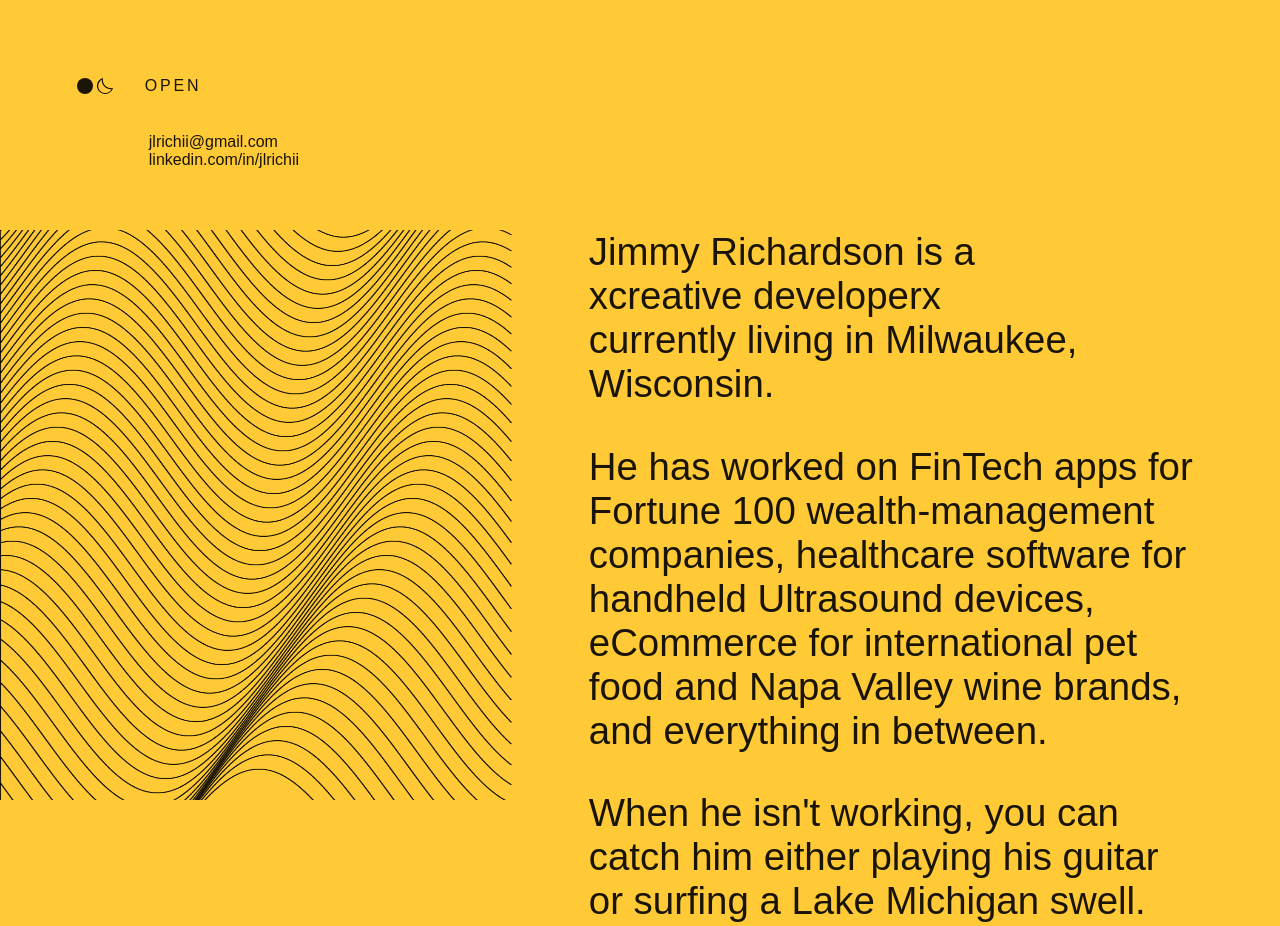
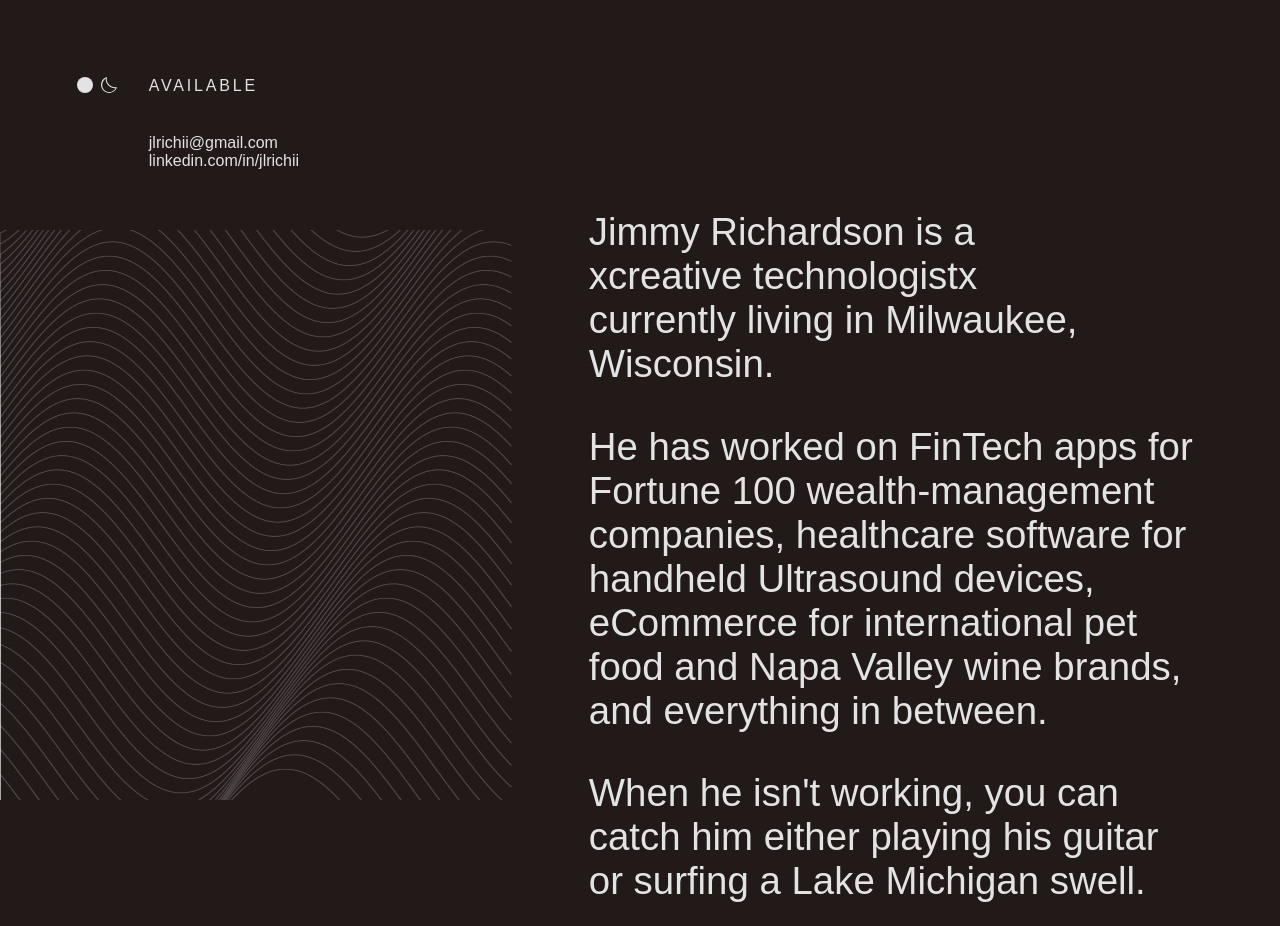
Before and after one commit to jimmyrichardson/jimmyglowup2023, a plain HTML site: page index.html in a window 1280 px wide. Drawn offline with Linux system fonts and the light colour scheme; animation ran at ten frames a second; a web font is replaced by a local one.

Commit message:
July cleanup

```diff
--- a/index.html
+++ b/index.html
@@ -12,7 +12,8 @@
     <style type="text/css">
       :root {
         --yellow: #ffca36;
-        --black: rgba(0, 0, 0, 0.9);
+        --black: rgba(10, 0, 0, 0.9);
+        --white: rgba(250, 250, 250, 0.9);
         --spacing: 6vw;
       }
       * {
@@ -28,6 +29,19 @@
         font-smooth: always;
         -webkit-font-smoothing: antialiased;
         -moz-osx-font-smoothing: grayscale;
+      }
+      ::selection {
+        background-color: var(--black);
+        color: var(--yellow);
+      }
+      body.darkmode {
+        background-color: var(--black);
+        color: var(--white);
+        fill: var(--white);
+      }
+      body.darkmode ::selection {
+        background-color: var(--white);
+        color: var(--black);
       }
       div {
         position: fixed;
@@ -51,17 +65,6 @@
         display: flex;
         align-items: center;
       }
-      aside p:before {
-        content: "";
-        width: 1rem;
-        height: 1rem;
-        margin-right: 0.25rem;
-        background-color: var(--black);
-        border-radius: 99px;
-      }
-      aside svg {
-        margin-right: 2rem;
-      }
       aside a {
         margin-left: 4.5rem;
       }
@@ -72,6 +75,22 @@
         text-decoration: none;
         color: var(--black);
       }
+      .darkmode a {
+        color: var(--white);
+      }
+      button {
+        -webkit-appearance: none;
+        -moz-appearance: none;
+        -o-appearance: none;
+        appearance: none;
+        background: none;
+        border: none;
+        cursor: pointer;
+        margin-right: 2rem;
+      }
+      button:first-child {
+        margin-right: 0.5rem;
+      }
       main {
         font-size: clamp(32px, 3vw, 96px);
         width: 60vw;
@@ -81,6 +100,9 @@
       }
       p {
         margin-bottom: clamp(36px, 3vw, 82px);
+      }
+      main p:first-child {
+        margin-top: -1.25rem;
       }
       @media (max-width: 767px) {
         div {
@@ -108,19 +130,26 @@
       }
     </style>
   </head>
-  <body>
+  <body class="darkmode">
     <div>
       <aside>
         <p>
-          <svg width="16px" height="16px" viewBox="0 0 16 16">
-            <path
-              d="M4.8,1.6c-0.2,2.6,0.8,5.1,2.7,7c1.7,1.7,4,2.7,6.5,2.7c0.2,0,0.4,0,0.5,0c-0.3,0.6-0.7,1.2-1.2,1.7
+          <button type="button" id="darkmode">
+            <svg width="16px" height="16px" viewBox="0 0 16 16">
+              <circle cx="8" cy="8" r="8" />
+            </svg>
+          </button>
+          <button type="button" id="lightmode">
+            <svg width="16px" height="16px" viewBox="0 0 16 16">
+              <path
+                d="M4.8,1.6c-0.2,2.6,0.8,5.1,2.7,7c1.7,1.7,4,2.7,6.5,2.7c0.2,0,0.4,0,0.5,0c-0.3,0.6-0.7,1.2-1.2,1.7
 		c-1.3,1.3-3.1,2.1-5,2.1c-1.9,0-3.7-0.7-5-2.1c-2.8-2.8-2.8-7.3,0-10.1C3.6,2.3,4.2,1.9,4.8,1.6 M6,0C4.7,0.4,3.4,1.1,2.4,2.1
 		c-3.2,3.2-3.2,8.3,0,11.5C4,15.2,6.1,16,8.1,16c2.1,0,4.2-0.8,5.8-2.4c1-1,1.7-2.3,2.1-3.7c-0.7,0.2-1.4,0.3-2.1,0.3
 		c-2.1,0-4.2-0.8-5.7-2.4C6,5.7,5.3,2.7,6,0L6,0z"
-            />
-          </svg>
-          Open
+              />
+            </svg>
+          </button>
+          Available
         </p>
         <ul>
           <li>
@@ -139,8 +168,8 @@
     </div>
     <main>
       <p>
-        Jimmy Richardson is a<br />xcreative developerx<br />currently living in
-        Milwaukee, Wisconsin.
+        Jimmy Richardson is a<br />xcreative technologistx<br />currently living
+        in Milwaukee, Wisconsin.
       </p>
       <p>
         He has worked on FinTech apps for Fortune 100 wealth-management
@@ -154,6 +183,14 @@
       </p>
     </main>
     <script>
+      var btn = document.querySelectorAll("button");
+      btn.forEach((b) => {
+        b.addEventListener("click", () => {
+          b.id == "lightmode"
+            ? document.body.classList.remove("darkmode")
+            : document.body.classList.add("darkmode");
+        });
+      });
       const canvas = document.getElementById("canvas");
       const ctx = canvas.getContext("2d");
       canvas.width =
@@ -166,7 +203,7 @@
       let amplitude = 175;
       let wavelength = 100;
       let phase = 1.25;
-      let speed = 0.008;
+      let speed = 0.0025;
       let xOffset = 0.5;
       function draw() {
         ctx.clearRect(0, 0, canvas.width, canvas.height);
@@ -186,7 +223,9 @@
             ctx.lineTo(x, y - 190);
           }
           ctx.lineWidth = lineWidth;
-          ctx.strokeStyle = `rgba(0, 0, 0, 0.9)`;
+          ctx.strokeStyle = document.body.classList.contains("darkmode")
+            ? "rgba(250, 250, 250, 0.2)"
+            : "rgba(0, 0, 0, 0.3)";
           ctx.stroke();
         }
         phase += speed;
```
